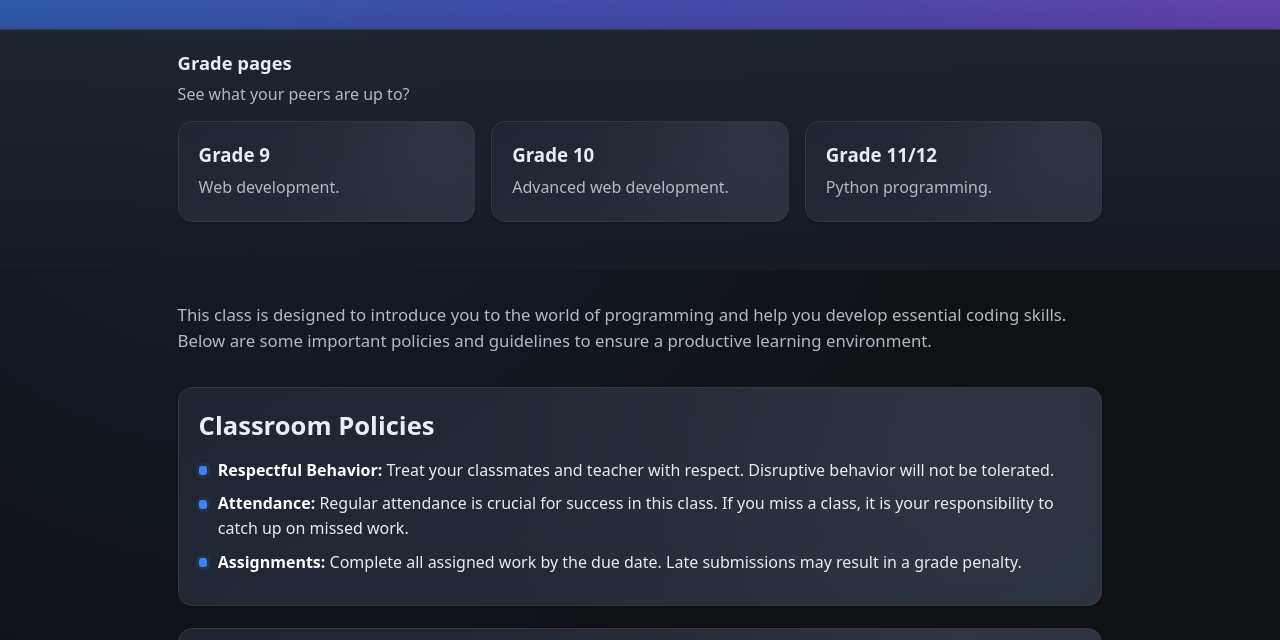
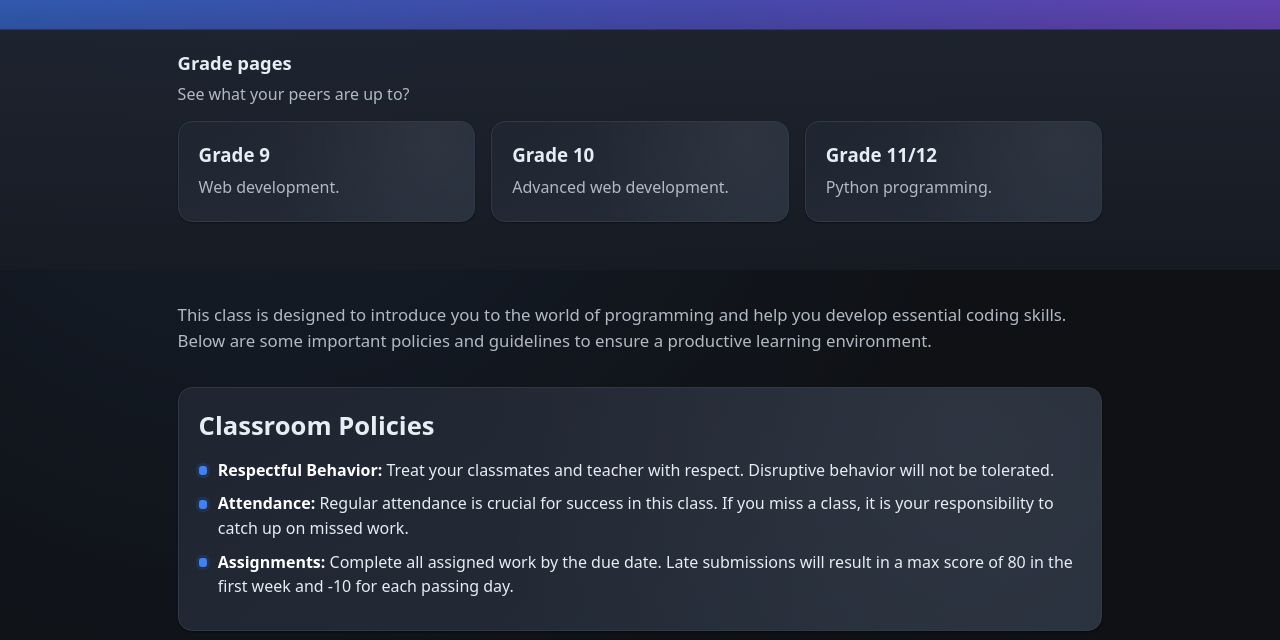
Before and after one commit to joshia-t-work/programming-elective, a plain HTML site: page index.html in a window 1280 px wide. Shown: the part 141-781 px from the top of the page. Drawn offline with Linux system fonts and the light colour scheme.

Commit message:
Update index.html

```diff
--- a/index.html
+++ b/index.html
@@ -53,8 +53,8 @@
                     behavior will not be tolerated.</li>
                 <li><strong>Attendance:</strong> Regular attendance is crucial for success in this class. If you miss a
                     class, it is your responsibility to catch up on missed work.</li>
-                <li><strong>Assignments:</strong> Complete all assigned work by the due date. Late submissions may
-                    result in a grade penalty.</li>
+                <li><strong>Assignments:</strong> Complete all assigned work by the due date. Late submissions will
+                    result in a max score of 80 in the first week and -10 for each passing day.</li>
             </ul>
         </section>
 
```
